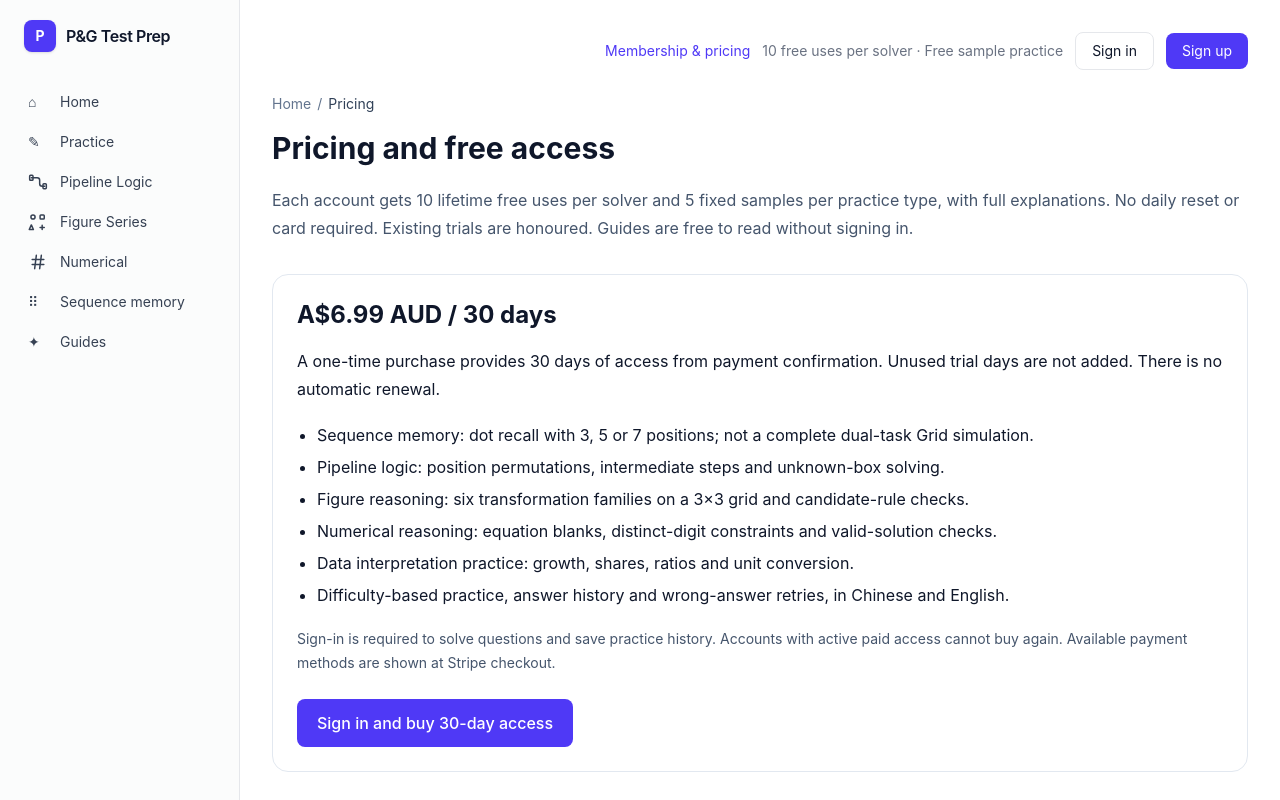
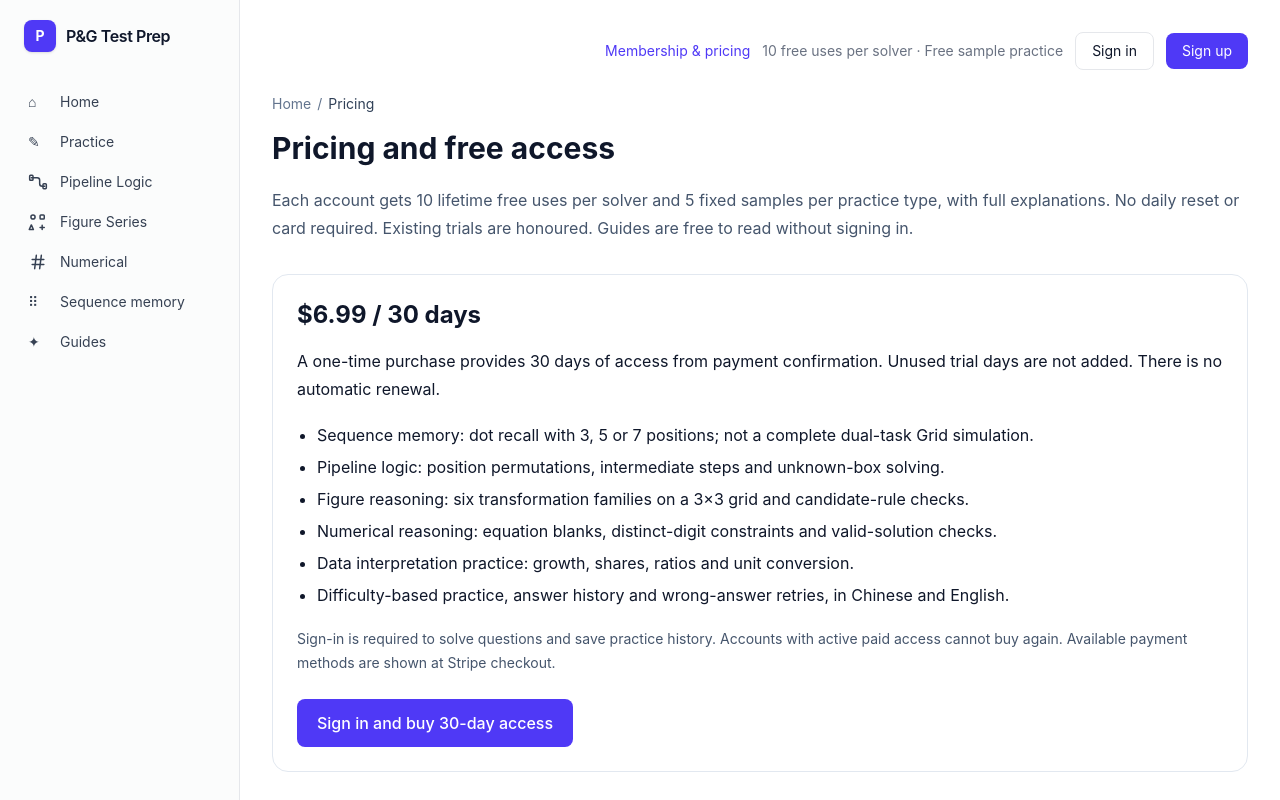
Before and after one commit to chenkan0617chris/pg-quiz-app, a Next.js app: page /en/pricing in a window 1280 px wide. Shown: the top 800 px of the page. Built offline with nearby package versions, Linux system fonts and the light colour scheme; no server answers.

Commit message:
style: simplify displayed membership price to $6.99

```diff
--- a/scripts/audit-seo.mjs
+++ b/scripts/audit-seo.mjs
@@ -28,7 +28,8 @@ for(const url of urls){
  if(path.endsWith('/pricing')){
   const offer=data.find(d=>d['@type']==='SoftwareApplication')?.offers;
   assert.ok(offer,`${path}: no Offer`);
-  const shown=`A$${offer.price} ${offer.priceCurrency}`;
+  assert.equal(offer.priceCurrency,'AUD',`${path}: checkout currency must remain AUD`);
+  const shown=`$${offer.price}`;
   assert.ok(html.includes(shown),`${path}: visible price differs from Offer`);
  }
  if(path.includes('/guides/')){
--- a/src/lib/payment-product.ts
+++ b/src/lib/payment-product.ts
@@ -1,6 +1,6 @@
 export const PRICE_AMOUNT = 699;
 export const PRICE_CURRENCY = 'aud';
-export const PRICE_LABEL = 'A$6.99 AUD';
+export const PRICE_LABEL = '$6.99';
 
 export function isCurrentPrice(order: { amount: number; currency: string }) {
  return order.amount === PRICE_AMOUNT && order.currency === PRICE_CURRENCY;
```
